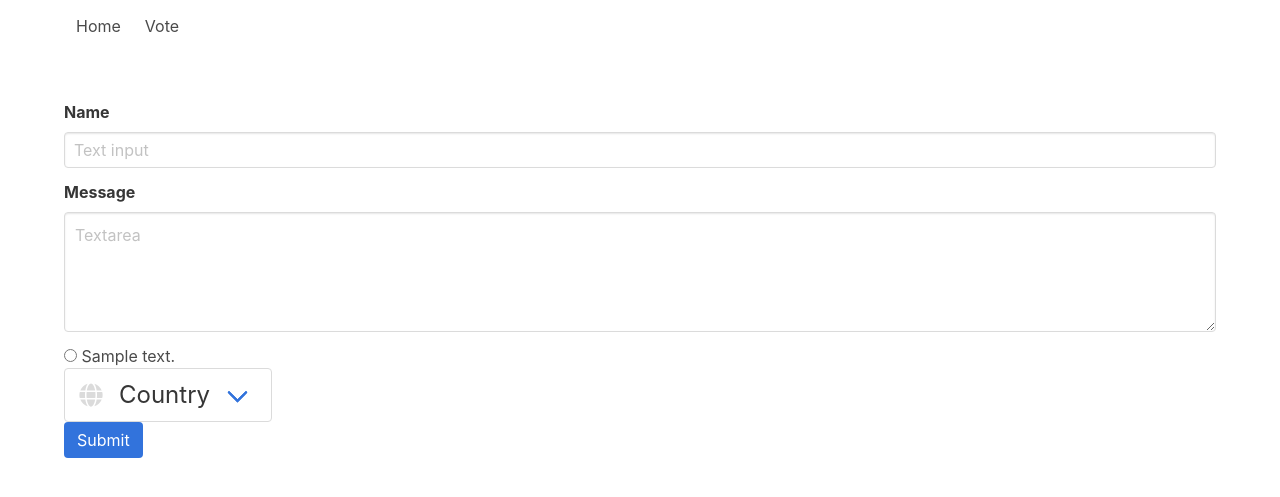
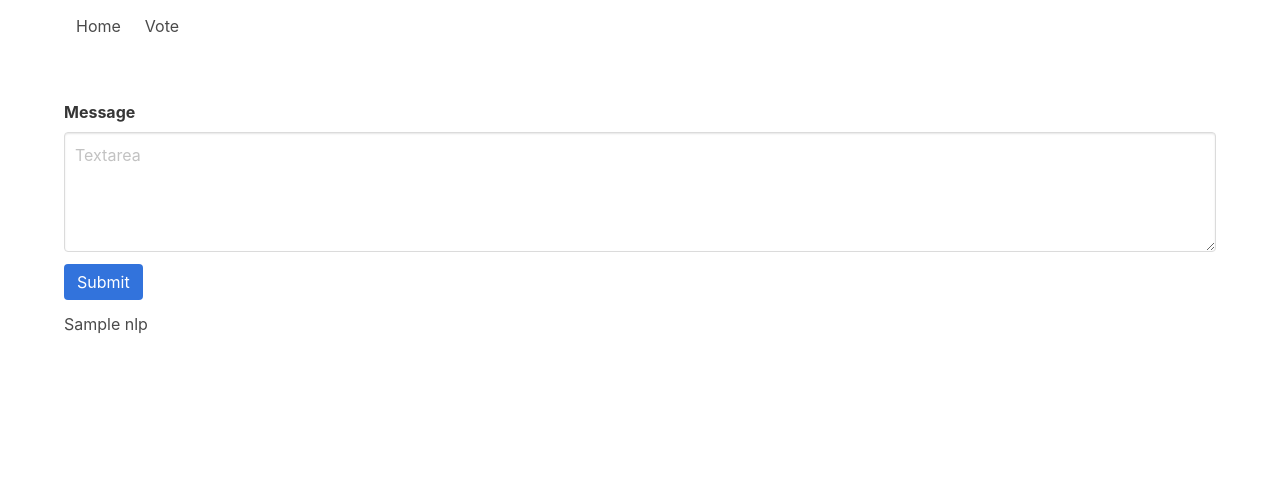
Before and after one commit to jcarmona120/2019poll, a Django app: template feelingsProject/feelingsApp/templates/feelingsApp/detail.html in a window 1280 px wide. Shown: the top 497 px of the page. Run offline with Django 3.2, Linux system fonts and the light colour scheme; tables that the repository leaves empty hold one stand-in row (values such as "Sample post"); the template is opened without the code that fills it: values that come from a table or form of the project are taken from there, most other values are stand-ins (such as "Sample title", 1, 10 or a date in 2020); some libraries are stand-ins or nearby versions.

Commit message:
changed form to be textarea. used "text-processing.com" to add sentiment analysis upon fomr submission

```diff
--- a/feelingsProject/feelingsApp/templates/feelingsApp/detail.html
+++ b/feelingsProject/feelingsApp/templates/feelingsApp/detail.html
@@ -5,49 +5,21 @@
     <div class="container">
         <form method="POST">
             {% csrf_token %}
-            <div class="field">
-                <label class="label">Name</label>
-                <div class="control">
-                    <input class="input" type="text" placeholder="Text input">
-                </div>
-            </div>
-
-
 
             <div class="field">
                 <label class="label">Message</label>
                 <div class="control">
-                    <textarea class="textarea" placeholder="Textarea"></textarea>
+                    <textarea class="textarea" name="text" placeholder="Textarea"></textarea>
                 </div>
             </div>
-
-            <div class="control">
-                {% for choice in choices %}
-                <label class="radio">
-                    <input type="radio" name="{{choice}}" class="choices">
-                    {{choice}}
-                </label>
-                {% endfor %}
-
-            </div>
-
-            <div class="control has-icons-left">
-                <div class="select is-large">
-                    <select>
-                        <option selected>Country</option>
-                    </select>
-                </div>
-                <span class="icon is-large is-left">
-                    <i class="fas fa-globe"></i>
-                </span>
-            </div>
-
 
             <div class="field is-grouped">
                 <div class="control">
                     <button class="button is-link">Submit</button>
                 </div>
             </div>
+
+            <p>{{nlp}}</p>
         </form>
 
     </div>
```
Also changed, not shown: feelingsProject/feelingsApp/views.py (+28 -8 lines).
